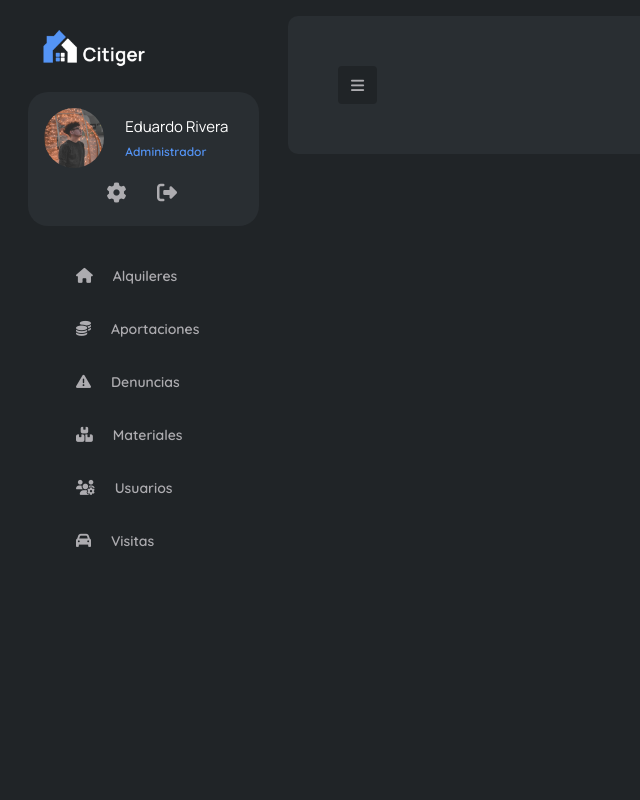
After one commit to eduardoezequieel/CitigerProject, a PHP site: page /views/dashboard/dashboard.php in a window 1280 px wide. The commit adds this page. Shown: the whole page, without its empty margins (0-640 px from the left). Run offline with PHP 8.4, Linux system fonts and the light colour scheme; some libraries are stand-ins or nearby versions.

Commit message:
creado dashboard

```diff
--- /dev/null
+++ b/app/controllers/js/main.js
@@ -0,0 +1,5 @@
+$(function() {
+    $('#sidebarCollapse').on('click', function() {
+      $('#sidebar, #content').toggleClass('active');
+    });
+  });
--- /dev/null
+++ b/app/helpers/admin_page.php
@@ -0,0 +1,113 @@
+<?php
+    class admin_Page{
+        public static function sidebarTemplate($titulo){
+            print('
+            <!doctype html>
+            <html lang="es">
+              <head>
+                <!-- Required meta tags -->
+                <meta charset="utf-8">
+                <meta name="viewport" content="width=device-width, initial-scale=1">
+
+                <!-- Bootstrap CSS -->
+                <link rel="stylesheet" href="https://cdn.jsdelivr.net/npm/bootstrap@4.6.0/dist/css/bootstrap.min.css" integrity="sha384-B0vP5xmATw1+K9KRQjQERJvTumQW0nPEzvF6L/Z6nronJ3oUOFUFpCjEUQouq2+l" crossorigin="anonymous">
+
+                <!-- Estilos -->
+                <link rel="stylesheet" href="../../resources/css/styles.css">
+
+                <!-- Fuentes -->
+                <link rel="preconnect" href="https://fonts.gstatic.com">
+                <link href="https://fonts.googleapis.com/css2?family=Manrope&display=swap" rel="stylesheet">
+                <link href="https://fonts.googleapis.com/css2?family=Manrope&family=Quicksand&display=swap" rel="stylesheet">
+                <link href="https://fonts.googleapis.com/css2?family=Quicksand:wght@600&display=swap" rel="stylesheet">
+
+                <title>'.$titulo.'</title>
+              </head>
+              <body>
+                <!-- Inicio del Sidebar -->
+                <div class="vertical-nav colorCitiger" id="sidebar">
+                    <div class="py-3 px-3 colorCitiger">
+                    <div class="media d-flex align-items-center">
+                        <img src="../../resources/img/citigerDarkLogo2.png" alt="" class="img-fluid pl-3 pt-1" width="140px">
+                    </div>
+                    </div>
+
+                    <!-- Perfil -->
+                    <div id="tarjeta">
+                        <div id="tarjetaPerfil" class="p-3">
+                            <div class="row">
+                                <div class="col-3">
+                                    <img src="../../resources/img/140025816_1267548823644856_116407320835883935_n.jpg" alt="" class="redondearImg" width="60px">
+                                </div>
+                            <div class="col-9">
+                                <label for="ajustes" class="pl-4 pt-2" id="usuario">Eduardo Rivera</label>
+                                <label for="ajustes" class="pl-4" id="tipoUsuario">Administrador</label>
+                            </div>
+                            </div>
+                            <div class="row mt-2">
+                                <div class="col-12" id="filaBotones">
+                                    <div id="botones">
+                                    <a href="#" class="btn fas fa-cog botonesPerfil" id="ajustes"></a>
+                                    <a href="#" class="btn fas fa-sign-out-alt botonesPerfil" id="cerrar"></a>
+                                    </div>
+                                </div>
+                            </div>
+                        </div>
+                    </div>
+
+                    <!-- Botones de Navegación -->
+                    <ul class="nav flex-column colorCitiger mt-4">
+                    <li class="nav-item">
+                        <a href="#" class="nav-link categoriasFuente">
+                        <i class="fas fa-home mr-3 tamañoIconos"></i>
+                        Alquileres
+                        </a>
+                    </li>
+                    <li class="nav-item">
+                        <a href="#" class="nav-link categoriasFuente">
+                        <i class="fas fa-coins mr-3 tamañoIconos"></i>
+                        Aportaciones
+                        </a>
+                    </li>
+                    <li class="nav-item">
+                        <a href="#" class="nav-link categoriasFuente">
+                        <i class="fas fa-exclamation-triangle mr-3 tamañoIconos"></i>
+                        Denuncias
+                        </a>
+                    </li>
+                    <li class="nav-item">
+                        <a href="#" class="nav-link categoriasFuente">
+                        <i class="fas fa-boxes mr-3 tamañoIconos"></i>
+                        Materiales
+                        </a>
+                    </li>
+                    <li class="nav-item">
+                        <a href="#" class="nav-link categoriasFuente">
+                        <i class="fas fa-users-cog mr-3 tamañoIconos"></i>
+                        Usuarios
+                        </a>
+                    </li>
+                    <li class="nav-item">
+                        <a href="#" class="nav-link categoriasFuente">
+                        <i class="fas fa-car mr-3 tamañoIconos"></i>
+                        Visitas
+                        </a>
+                    </li>
+                    </ul>
+                </div>
+                <!-- Fin del sidebar -->
+            ');
+        }
+
+        public static function footerTemplate(){
+            print('
+                    <script src="https://code.jquery.com/jquery-3.5.1.slim.min.js" integrity="sha384-DfXdz2htPH0lsSSs5nCTpuj/zy4C+OGpamoFVy38MVBnE+IbbVYUew+OrCXaRkfj" crossorigin="anonymous"></script>
+                    <script src="https://cdn.jsdelivr.net/npm/bootstrap@4.6.0/dist/js/bootstrap.bundle.min.js" integrity="sha384-Piv4xVNRyMGpqkS2by6br4gNJ7DXjqk09RmUpJ8jgGtD7zP9yug3goQfGII0yAns" crossorigin="anonymous"></script>
+                    <script src="../../app/controllers/js/main.js"></script>
+                    <script src="https://kit.fontawesome.com/08b7535157.js" crossorigin="anonymous"></script>
+                </body>
+                </html>
+            ');
+        }
+    }
+?>
--- a/resources/css/styles.css
+++ b/resources/css/styles.css
@@ -1,7 +1,3 @@
-body{
-    background-color: #202427;
-}
-
 #imagenPrincipal{
     width: 500px;
     margin-left: 90px;
@@ -180,3 +176,175 @@ hr{
         display: block;
     }
 }
+
+/*Dashboard*/
+
+body {
+    background: #202427;
+    min-height: 100vh;
+    overflow-x: hidden;
+  }
+
+  a{
+    text-decoration: none;
+  }
+
+  a:hover{
+    text-decoration: none;
+    color: white;
+  }
+
+
+  .colorCitiger {
+    background-color: #202427;
+  }
+
+  #tarjeta{
+    display: flex;
+    align-items: center;
+    justify-content: center;
+  }
+
+  .redondearImg{
+    border-radius: 50px;
+  }
+
+  #usuario{
+    font-family: 'Manrope', sans-serif;
+    font-size:15px;
+    color: rgb(255, 255, 255);
+    padding: 0;
+    border: 0;
+    margin: 0;
+  }
+
+  #tipoUsuario{
+    font-family: 'Quicksand', sans-serif;
+    font-size:12px;
+    font-weight: 600;
+    color: #5494F5;
+    padding: 0;
+    border: 0;
+    margin: 0;
+  }
+
+  #tarjetaPerfil{
+    background-color: #292E32;
+    border-radius: 20px;
+    width: 85%;
+    margin-left: 15px;
+  }
+
+  .botonesPerfil{
+    color: #ADACB0;
+    font-size: 20px;
+  }
+  .botonesPerfil:hover{
+    color: #5494F5;
+    font-size: 20px;
+  }
+
+  #filaBotones{
+    display: flex;
+    align-items: center;
+    justify-content: center;
+  }
+
+  #botones{
+    display: flex;
+    width: 100px;
+    display: inline-block;
+  }
+
+  .categoriasFuente{
+    font-family: 'Quicksand', sans-serif;
+    font-weight: 600;
+    color: #ADACB0;
+    font-size: 14px;
+  }
+
+  .tamañoIconos{
+    font-size: 15px;
+  }
+
+  .vertical-nav {
+    min-width: 17rem;
+    width: 17rem;
+    height: 100vh;
+    position: fixed;
+    top: 0;
+    left: 0;
+    transition: all 0.4s;
+  }
+
+  .page-content {
+    width: calc(100% - 17rem);
+    margin-left: 17rem;
+    transition: all 0.4s;
+  }
+
+  #sidebar.active {
+    margin-left: -17rem;
+  }
+
+  .bg-darken{
+    background-color: #202427;
+  }
+
+  .bg-darken:hover{
+    background-color: #5494F5;
+  }
+
+
+  #cuadroContenido{
+    padding: 50px;
+    background-color: #292E32;
+    border-radius: 10px;
+  }
+
+  #content.active {
+    width: 100%;
+    margin: 0;
+  }
+
+
+  .nav-link {
+    text-transform: capitalize;
+    margin-left:60px;
+    margin-right:40px;
+    padding: 15px;
+    border: 1px solid transparent;
+  }
+
+  .nav-link:hover {
+    background: #292E32;
+    border: 1px solid dark;
+    border-radius: 50px;
+  }
+
+  .text-primary {
+    color: #7579e7 !important;
+  }
+
+  @media (max-width: 768px) {
+    #sidebar {
+      margin-left: -17rem;
+      /*width: rem;*/
+    }
+
+    #sidebar.active {
+      margin-left: 0;
+    }
+
+    #content {
+      width: 100%;
+      margin: 0;
+    }
+
+    #content.active {
+      margin-left: 17rem;
+      /*width: calc(100% - 17rem);*/
+    }
+
+
+  }
--- /dev/null
+++ b/views/dashboard/dashboard.php
@@ -0,0 +1,25 @@
+<?php
+//Se incluye la clase con las plantillas del documento
+include('../../app/helpers/admin_page.php');
+//Se imprime la plantilla del encabezado y se envía el titulo para la página web
+admin_Page::sidebarTemplate('Dashboard | Citiger');
+?>
+
+    <!-- Contenedor de la Pagina -->
+    <div class="page-content p-3" id="content">
+        <div id="cuadroContenido">
+            <button id="sidebarCollapse" type="button" class="btn bg-darken"><i class="fa fa-bars categoriasFuente tamañoIconos"></i><small class="text-uppercase font-weight-bold"></small></button>
+
+            <!-- Desde aqui comienza el contenido -->
+
+            <!-- Desde aqui finaliza el contenido -->
+
+        </div>
+
+    </div>
+    <!-- Final del contenido -->
+
+<?php
+//Se imprimen los JS necesarios
+admin_Page::footerTemplate();
+?>
--- a/views/dashboard/index.php
+++ b/views/dashboard/index.php
@@ -15,7 +15,7 @@
     <link rel="preconnect" href="https://fonts.gstatic.com">
     <link href="https://fonts.googleapis.com/css2?family=Manrope&display=swap" rel="stylesheet">
     <link href="https://fonts.googleapis.com/css2?family=Manrope&family=Quicksand&display=swap" rel="stylesheet">
-    <script src="https://kit.fontawesome.com/08b7535157.js" crossorigin="anonymous"></script>
+
 
     <title>Iniciar Sesión | Citiger</title>
   </head>
@@ -80,7 +80,8 @@
         </div>
     </div>
 
-    <!-- Option 1: Bootstrap Bundle with Popper -->
+    <!-- JS -->
     <script src="https://cdn.jsdelivr.net/npm/bootstrap@5.0.0-beta3/dist/js/bootstrap.bundle.min.js" integrity="sha384-JEW9xMcG8R+pH31jmWH6WWP0WintQrMb4s7ZOdauHnUtxwoG2vI5DkLtS3qm9Ekf" crossorigin="anonymous"></script>
+    <script src="https://kit.fontawesome.com/08b7535157.js" crossorigin="anonymous"></script>
   </body>
 </html>
```
Also changed, not shown: resources/css/main.css (added, +169 -0 lines), resources/img/140025816_1267548823644856_116407320835883935_n.jpg (added), resources/img/citigerDarkLogo2.png (added).
